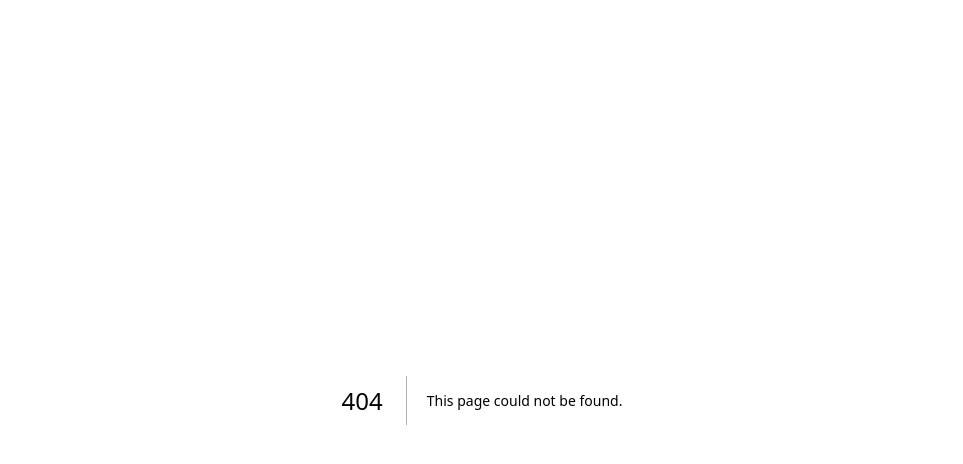
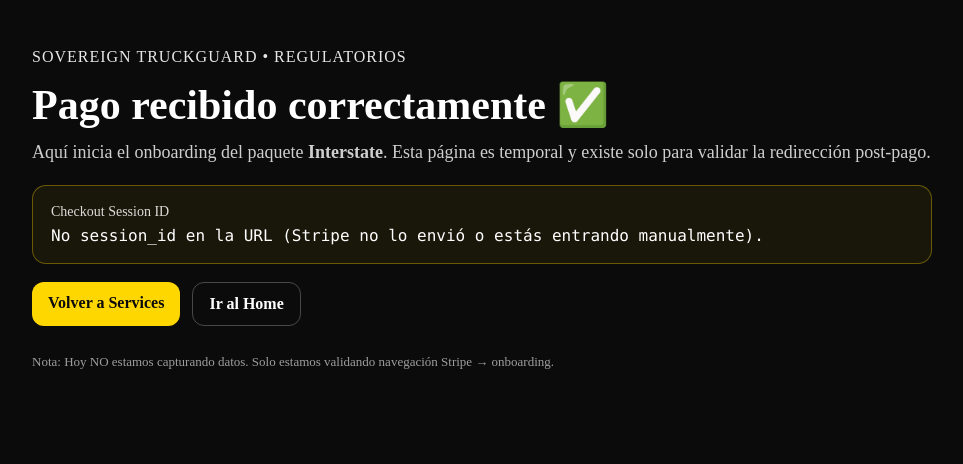
Before and after one commit to Sovereigntruckguard/sovereign-truckguard-site, a Next.js app: page /onboarding/interstate in a window 1280 px wide. Before the commit this address had no page. Shown: the top 464 px of the page, without its empty margins (158-1121 px from the left). Built offline with nearby package versions, Linux system fonts and the light colour scheme.

Commit message:
Add placeholder onboarding interstate page

```diff
--- /dev/null
+++ b/app/onboarding/interstate/page.jsx
@@ -0,0 +1,79 @@
+// app/onboarding/interstate/page.jsx
+export const metadata = {
+  title: "Onboarding Interstate | Sovereign TruckGuard",
+};
+
+export default async function OnboardingInterstatePage({ searchParams }) {
+  // Next.js App Router: searchParams llega como objeto
+  const sessionId = typeof searchParams?.session_id === "string" ? searchParams.session_id : "";
+
+  return (
+    <main style={{ minHeight: "100vh", padding: "48px 20px", background: "#0b0b0b", color: "#fff" }}>
+      <div style={{ maxWidth: 900, margin: "0 auto" }}>
+        <div style={{ marginBottom: 16, opacity: 0.9, letterSpacing: 1 }}>
+          SOVEREIGN TRUCKGUARD • REGULATORIOS
+        </div>
+
+        <h1 style={{ fontSize: 42, margin: "0 0 14px 0", lineHeight: 1.1 }}>
+          Pago recibido correctamente ✅
+        </h1>
+
+        <p style={{ fontSize: 18, margin: "0 0 22px 0", color: "rgba(255,255,255,0.8)" }}>
+          Aquí inicia el onboarding del paquete <b>Interstate</b>. Esta página es temporal y existe solo para validar
+          la redirección post-pago.
+        </p>
+
+        <div
+          style={{
+            border: "1px solid rgba(255,215,0,0.35)",
+            borderRadius: 14,
+            padding: 18,
+            background: "rgba(255,215,0,0.06)",
+            marginBottom: 18,
+          }}
+        >
+          <div style={{ fontSize: 14, opacity: 0.85, marginBottom: 6 }}>Checkout Session ID</div>
+          <div style={{ fontFamily: "ui-monospace, SFMono-Regular, Menlo, Monaco, Consolas, monospace" }}>
+            {sessionId || "No session_id en la URL (Stripe no lo envió o estás entrando manualmente)."}
+          </div>
+        </div>
+
+        <div style={{ display: "flex", gap: 12, flexWrap: "wrap" }}>
+          <a
+            href="/services"
+            style={{
+              display: "inline-block",
+              padding: "12px 16px",
+              borderRadius: 12,
+              background: "#FFD700",
+              color: "#0b0b0b",
+              textDecoration: "none",
+              fontWeight: 700,
+            }}
+          >
+            Volver a Services
+          </a>
+
+          <a
+            href="/"
+            style={{
+              display: "inline-block",
+              padding: "12px 16px",
+              borderRadius: 12,
+              border: "1px solid rgba(255,255,255,0.25)",
+              color: "#fff",
+              textDecoration: "none",
+              fontWeight: 600,
+            }}
+          >
+            Ir al Home
+          </a>
+        </div>
+
+        <div style={{ marginTop: 28, fontSize: 13, opacity: 0.6 }}>
+          Nota: Hoy NO estamos capturando datos. Solo estamos validando navegación Stripe → onboarding.
+        </div>
+      </div>
+    </main>
+  );
+}
```
